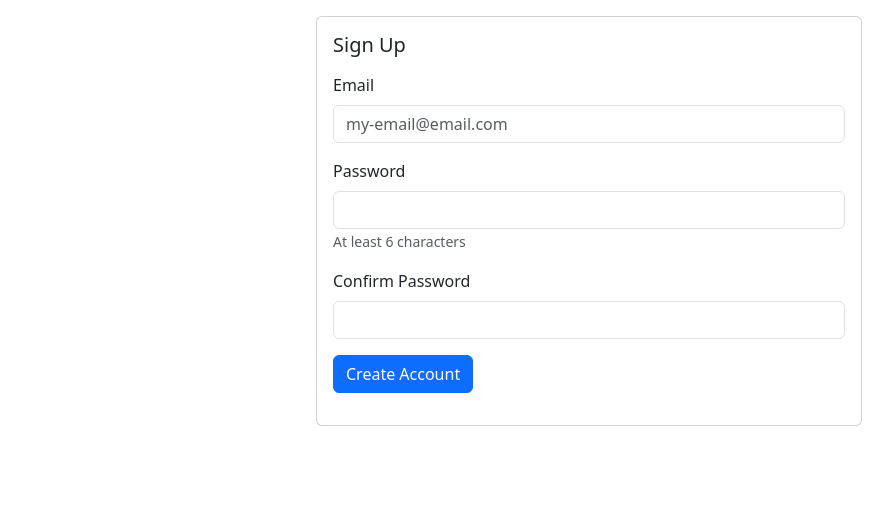
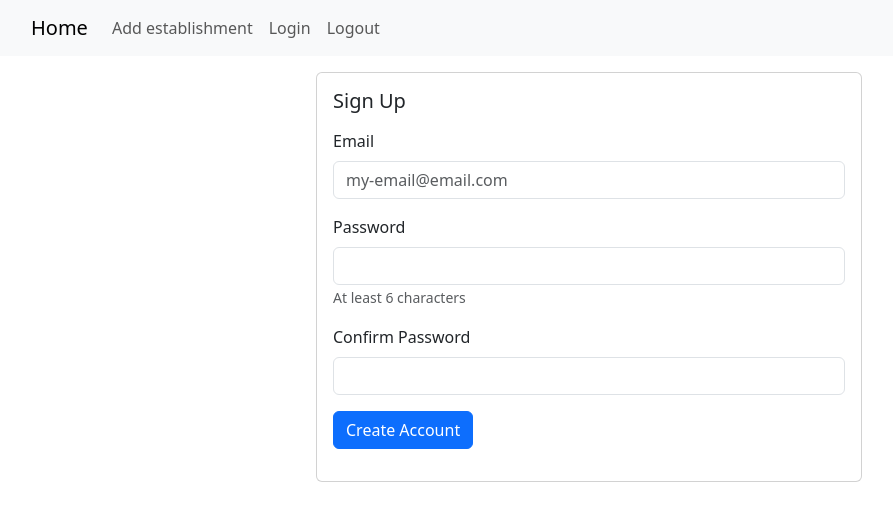
Before and after one commit to fannyhoberg/hangry, a React (Vite) app: page /signup in a window 1280 px wide. Shown: the top 520 px of the page, without its empty margins (51-944 px from the left). Built offline with nearby package versions, Linux system fonts and the light colour scheme; no server answers.

Commit message:
added basic navbar to access pages

```diff
--- a/src/App.tsx
+++ b/src/App.tsx
@@ -5,10 +5,13 @@ import SignupPage from "./pages/SignupPage";
 import LoginPage from "./pages/LoginPage";
 import LogoutPage from "./pages/LogoutPage";
 import AddEstablishmentPage from "./pages/AddEstablishmentPage";
+import Navigation from "./components/Navigation";
 
 function App() {
   return (
     <div id="App">
+      <Navigation />
+
       <Routes>
         {/* <Route path="*" element={<NotFoundPage />} /> */}
         <Route path="/" element={<HomePage />} />
--- /dev/null
+++ b/src/components/Navigation.tsx
@@ -0,0 +1,32 @@
+import Container from "react-bootstrap/Container";
+import Nav from "react-bootstrap/Nav";
+import Navbar from "react-bootstrap/Navbar";
+import { Link, NavLink } from "react-router-dom";
+
+const Navigation = () => {
+  return (
+    <Navbar expand="lg" className="bg-body-tertiary">
+      <Container>
+        <Navbar.Brand as={Link} to="/" className="logo">
+          Home
+        </Navbar.Brand>
+        <Navbar.Toggle aria-controls="basic-navbar-nav" />
+        <Navbar.Collapse id="basic-navbar-nav">
+          <Nav className="me-auto">
+            <Nav.Link as={NavLink} end to="/add-establishment">
+              Add establishment
+            </Nav.Link>
+            <Nav.Link as={NavLink} end to="/login">
+              Login{" "}
+            </Nav.Link>
+            <Nav.Link as={NavLink} end to="/logout">
+              Logout
+            </Nav.Link>
+          </Nav>
+        </Navbar.Collapse>
+      </Container>
+    </Navbar>
+  );
+};
+
+export default Navigation;
--- a/src/pages/HomePage.tsx
+++ b/src/pages/HomePage.tsx
@@ -1,25 +1,11 @@
-import { Button, Container } from "react-bootstrap";
-import { useNavigate } from "react-router-dom";
+import { Container } from "react-bootstrap";
 import Map from "../components/Map";
 
 const HomePage = () => {
-  const navigate = useNavigate();
-
-  const login = () => {
-    navigate("/login");
-  };
-
-  const logout = () => {
-    navigate("/logout");
-  };
-
   return (
     <Container className="py-3 center-y">
       <div>
         <h1>Welcome to Hangry</h1>
-        <Button onClick={login}>Log in</Button>
-        <Button onClick={logout}>Log out</Button>
-        <Button onClick={() => navigate("/add-establishment")}>Add establishment</Button>
         <Map />
       </div>
     </Container>
```
